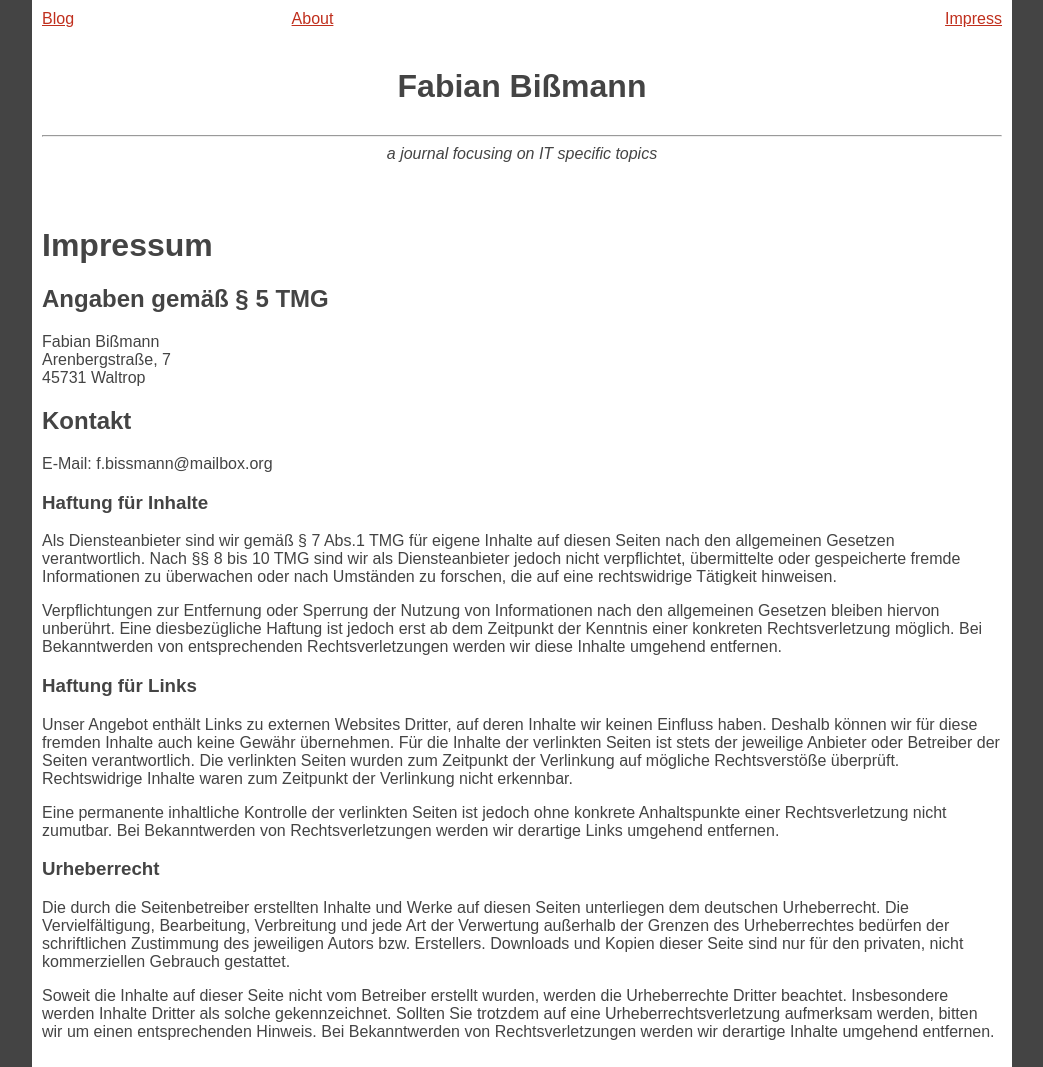
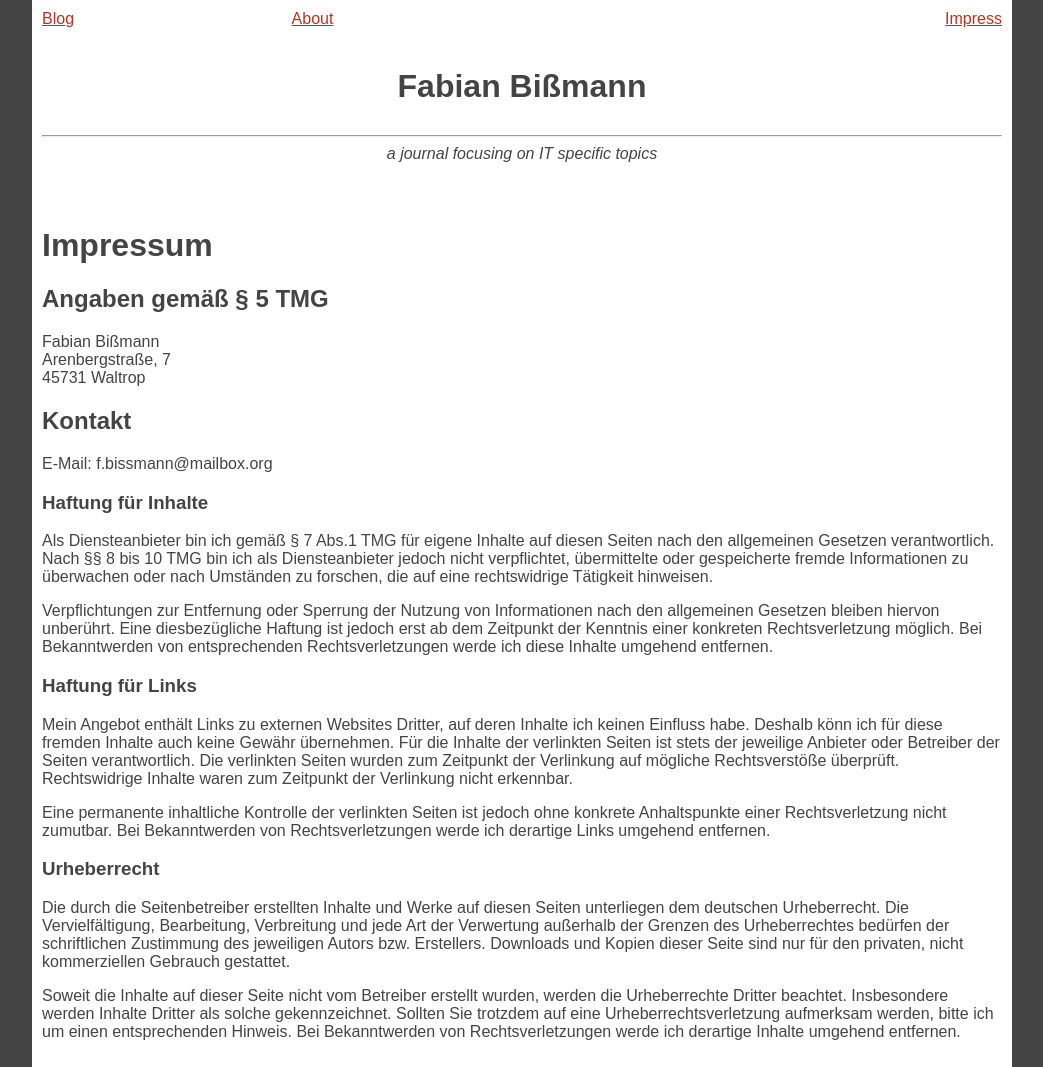
Before and after one commit to 1dollarsteak/1dollarsteak.github.io, a Jekyll site: the page built from impress.html, in a window 1280 px wide. Shown: the whole page, without its empty margins (118-1161 px from the left). Built offline with Jekyll 4.4.1, drawn with Linux system fonts in a browser that asks for light colours.

Commit message:
Change 'wir' to 'ich'

```diff
--- a/impress.html
+++ b/impress.html
@@ -21,16 +21,16 @@ title: Impress
 <h3>
   Haftung f&uuml;r Inhalte
 </h3>
-<p>Als Diensteanbieter sind wir gem&auml;&szlig; &sect; 7 Abs.1 TMG f&uuml;r eigene Inhalte auf diesen Seiten nach den allgemeinen Gesetzen verantwortlich. Nach &sect;&sect; 8 bis 10 TMG sind wir als Diensteanbieter jedoch nicht verpflichtet, &uuml;bermittelte oder gespeicherte fremde Informationen zu &uuml;berwachen oder nach Umst&auml;nden zu forschen, die auf eine rechtswidrige T&auml;tigkeit hinweisen.</p> <p>Verpflichtungen zur Entfernung oder Sperrung der Nutzung von Informationen nach den allgemeinen Gesetzen bleiben hiervon unber&uuml;hrt. Eine diesbez&uuml;gliche Haftung ist jedoch erst ab dem Zeitpunkt der Kenntnis einer konkreten Rechtsverletzung m&ouml;glich. Bei Bekanntwerden von entsprechenden Rechtsverletzungen werden wir diese Inhalte umgehend entfernen.
+<p>Als Diensteanbieter bin ich gem&auml;&szlig; &sect; 7 Abs.1 TMG f&uuml;r eigene Inhalte auf diesen Seiten nach den allgemeinen Gesetzen verantwortlich. Nach &sect;&sect; 8 bis 10 TMG bin ich als Diensteanbieter jedoch nicht verpflichtet, &uuml;bermittelte oder gespeicherte fremde Informationen zu &uuml;berwachen oder nach Umst&auml;nden zu forschen, die auf eine rechtswidrige T&auml;tigkeit hinweisen.</p> <p>Verpflichtungen zur Entfernung oder Sperrung der Nutzung von Informationen nach den allgemeinen Gesetzen bleiben hiervon unber&uuml;hrt. Eine diesbez&uuml;gliche Haftung ist jedoch erst ab dem Zeitpunkt der Kenntnis einer konkreten Rechtsverletzung m&ouml;glich. Bei Bekanntwerden von entsprechenden Rechtsverletzungen werde ich diese Inhalte umgehend entfernen.
 </p>
 <h3>
   Haftung f&uuml;r Links
 </h3>
 <p>
-  Unser Angebot enth&auml;lt Links zu externen Websites Dritter, auf deren Inhalte wir keinen Einfluss haben. Deshalb k&ouml;nnen wir f&uuml;r diese fremden Inhalte auch keine Gew&auml;hr &uuml;bernehmen. F&uuml;r die Inhalte der verlinkten Seiten ist stets der jeweilige Anbieter oder Betreiber der Seiten verantwortlich. Die verlinkten Seiten wurden zum Zeitpunkt der Verlinkung auf m&ouml;gliche Rechtsverst&ouml;&szlig;e &uuml;berpr&uuml;ft. Rechtswidrige Inhalte waren zum Zeitpunkt der Verlinkung nicht erkennbar.
+  Mein Angebot enth&auml;lt Links zu externen Websites Dritter, auf deren Inhalte ich keinen Einfluss habe. Deshalb k&ouml;nn ich f&uuml;r diese fremden Inhalte auch keine Gew&auml;hr &uuml;bernehmen. F&uuml;r die Inhalte der verlinkten Seiten ist stets der jeweilige Anbieter oder Betreiber der Seiten verantwortlich. Die verlinkten Seiten wurden zum Zeitpunkt der Verlinkung auf m&ouml;gliche Rechtsverst&ouml;&szlig;e &uuml;berpr&uuml;ft. Rechtswidrige Inhalte waren zum Zeitpunkt der Verlinkung nicht erkennbar.
 </p>
 <p>
-  Eine permanente inhaltliche Kontrolle der verlinkten Seiten ist jedoch ohne konkrete Anhaltspunkte einer Rechtsverletzung nicht zumutbar. Bei Bekanntwerden von Rechtsverletzungen werden wir derartige Links umgehend entfernen.
+  Eine permanente inhaltliche Kontrolle der verlinkten Seiten ist jedoch ohne konkrete Anhaltspunkte einer Rechtsverletzung nicht zumutbar. Bei Bekanntwerden von Rechtsverletzungen werde ich derartige Links umgehend entfernen.
 </p>
 <h3>
   Urheberrecht
@@ -39,5 +39,5 @@ title: Impress
   Die durch die Seitenbetreiber erstellten Inhalte und Werke auf diesen Seiten unterliegen dem deutschen Urheberrecht. Die Vervielf&auml;ltigung, Bearbeitung, Verbreitung und jede Art der Verwertung au&szlig;erhalb der Grenzen des Urheberrechtes bed&uuml;rfen der schriftlichen Zustimmung des jeweiligen Autors bzw. Erstellers. Downloads und Kopien dieser Seite sind nur f&uuml;r den privaten, nicht kommerziellen Gebrauch gestattet.
 </p>
 <p>
-  Soweit die Inhalte auf dieser Seite nicht vom Betreiber erstellt wurden, werden die Urheberrechte Dritter beachtet. Insbesondere werden Inhalte Dritter als solche gekennzeichnet. Sollten Sie trotzdem auf eine Urheberrechtsverletzung aufmerksam werden, bitten wir um einen entsprechenden Hinweis. Bei Bekanntwerden von Rechtsverletzungen werden wir derartige Inhalte umgehend entfernen.
+  Soweit die Inhalte auf dieser Seite nicht vom Betreiber erstellt wurden, werden die Urheberrechte Dritter beachtet. Insbesondere werden Inhalte Dritter als solche gekennzeichnet. Sollten Sie trotzdem auf eine Urheberrechtsverletzung aufmerksam werden, bitte ich um einen entsprechenden Hinweis. Bei Bekanntwerden von Rechtsverletzungen werde ich derartige Inhalte umgehend entfernen.
 </p>
```
